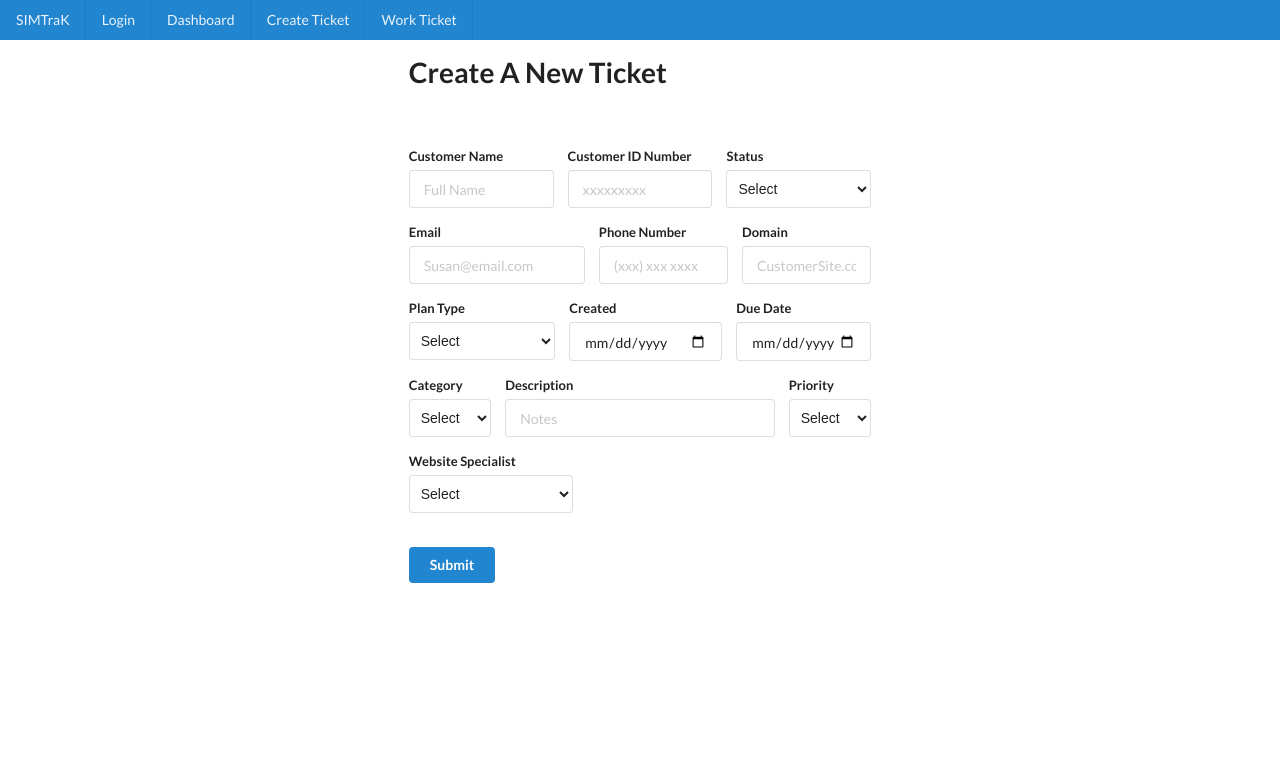
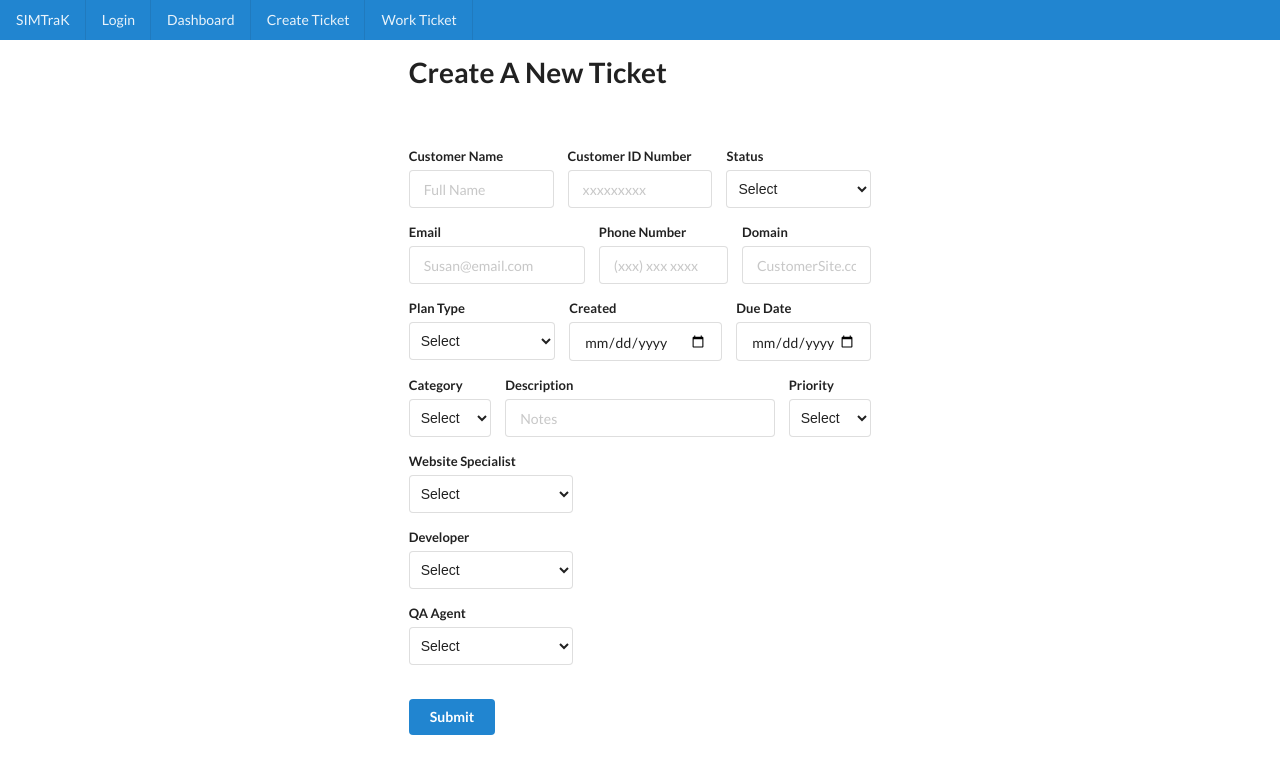
Before and after one commit to leonredman/sim-ticket-tracker, a React (Create React App) app: page /tickets/1 in a window 1280 px wide. Shown: the top 774 px of the page. Built offline with nearby package versions, Linux system fonts and the light colour scheme.

Commit message:
fix deploy errors

```diff
--- a/src/pages/ticketForm/TicketForm.js
+++ b/src/pages/ticketForm/TicketForm.js
@@ -16,8 +16,8 @@ const TicketForm = () => {
   const [description, setDescription] = useState("");
   const [priority, setPriority] = useState("");
   const [websiteSpecialist, setWebsiteSpecialist] = useState("");
-  //const [developer, setDeveloper] = useState("");
-  //const [qaAgent, setQaAgent] = useState("");
+  const [developer, setDeveloper] = useState("");
+  const [qaAgent, setQaAgent] = useState("");
 
   //function to POST/SEND data to backend/database executed on button click
   const submitTicket = () => {
@@ -241,6 +241,41 @@ const TicketForm = () => {
               </div>
             </div>
 
+            <div className="fields">
+              <div className="six wide field">
+                <label>Developer</label>
+                <select
+                  className="ui dropdown"
+                  name="developer"
+                  onChange={(e) => {
+                    setDeveloper(e.target.value);
+                  }}
+                >
+                  <option value="">Select</option>
+                  <option value="Tom Cruize">Tom Cruize</option>
+                  <option value="Brad Pitt">Brad Pitt</option>
+                  <option value="Russel Crow">Russel Crow</option>
+                </select>
+              </div>
+            </div>
+            <div className="fields">
+              <div className="six wide field">
+                <label>QA Agent</label>
+                <select
+                  className="ui dropdown"
+                  name="qaAgent"
+                  onChange={(e) => {
+                    setQaAgent(e.target.value);
+                  }}
+                >
+                  <option value="">Select</option>
+                  <option value="Tom Cruize">Tom Cruize</option>
+                  <option value="Brad Pitt">Brad Pitt</option>
+                  <option value="Russel Crow">Russel Crow</option>
+                </select>
+              </div>
+            </div>
+
             <br />
             <button className="ui button primary" onClick={submitTicket}>
               Submit
```
